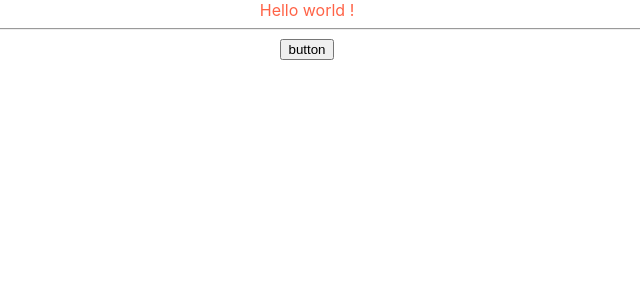
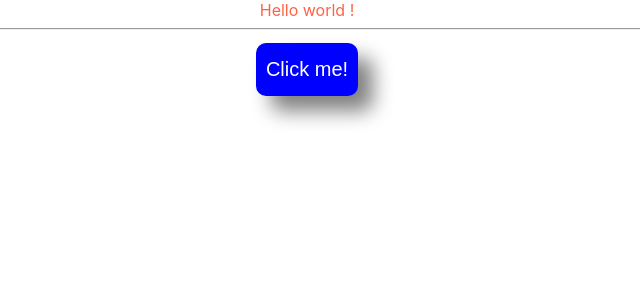
Before and after one commit to Zalox9/react_orsys, a React (Create React App) app: page / in a window 1280 px wide. Shown: the top 300 px of the page, without its empty margins (333-973 px from the left). Built offline with nearby package versions, Linux system fonts and the light colour scheme.

Commit message:
add Button css

```diff
--- a/src/App/App.tsx
+++ b/src/App/App.tsx
@@ -1,6 +1,5 @@
 import React from 'react';
-// import logo from './logo.svg';
-import Button from './components/Button/Button'
+import Button from './components/Button/Button' //imp <- raccourcie
 import './App.css';
 
 function App() {
--- a/src/App/components/Button/Button.css
+++ b/src/App/components/Button/Button.css
@@ -1,3 +1,18 @@
 .Button{
+    padding: 15px 10px;
+    margin: 5px 10px;
+    font-size: 20px;
+    border-radius: 10px;
+    background-color: blue;
+    color: white;
+    border: none;
+    box-shadow: 15px 15px 20px grey;
+}
+
+.Button:hover{
+    background-color: red;
+}
+
+.Button:active{
 
 }
--- a/src/App/components/Button/Button.js
+++ b/src/App/components/Button/Button.js
@@ -1,10 +1,9 @@
 import React from 'react' ///imr <- raccourcie
 import './Button.css'
 
-
 function Button() { //const Button=()=>{}
     return (
-        <button className="button">button</button>
+        <button className="Button">Click me!</button>
     );
 }
 
```
